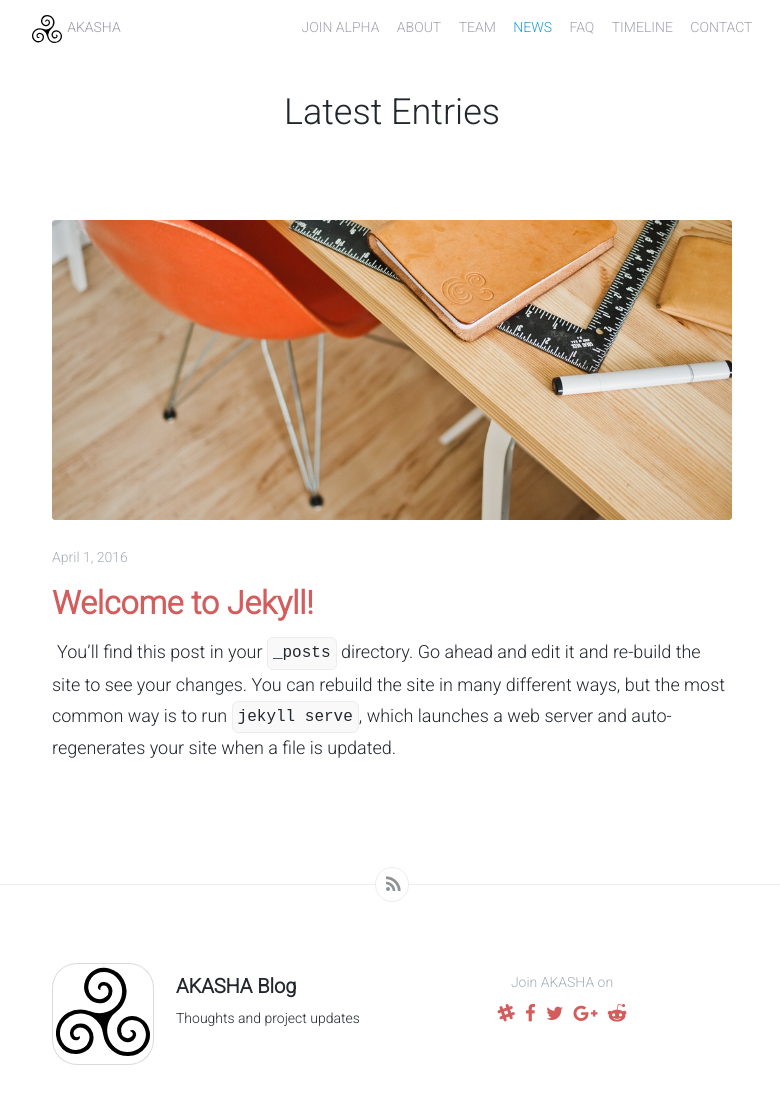
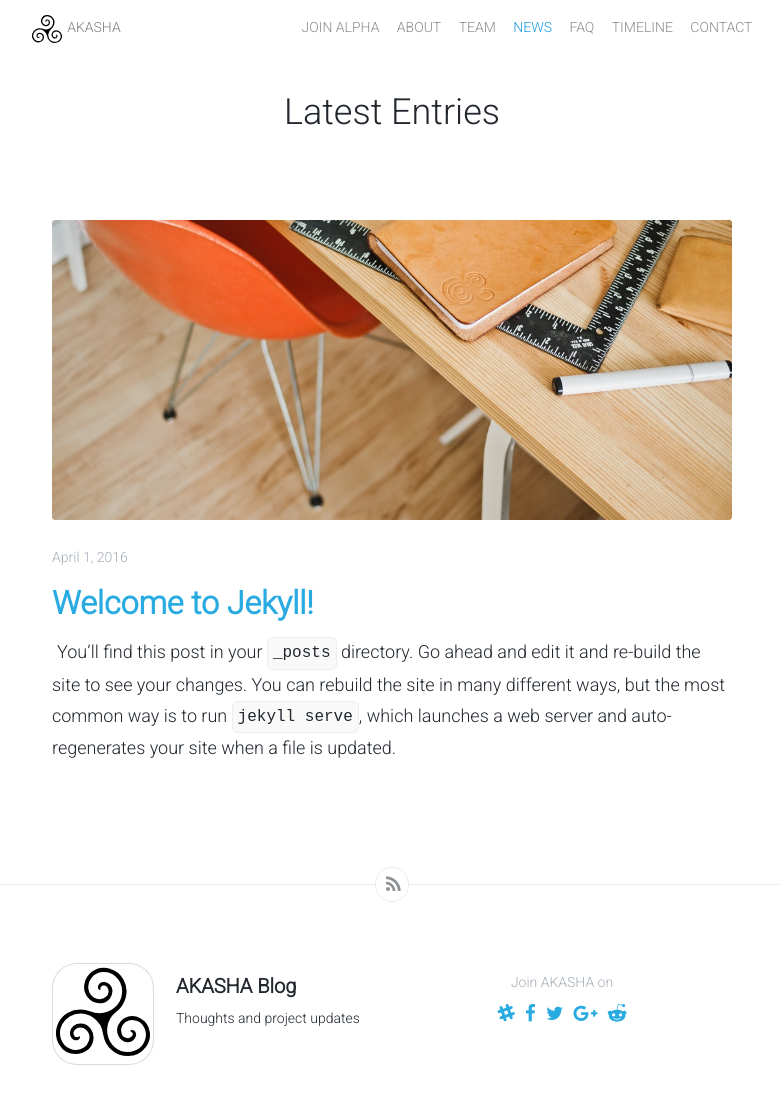
Before and after one commit to AKASHAorg/blog.akasha.world, a Jekyll site: the page built from index.html, in a window 1280 px wide and 1115 px high. Shown: the top 1104 px of the window, without its empty margins (248-1028 px from the left). Built offline with Jekyll 4.4.1, drawn with Linux system fonts in a browser that asks for light colours; the list of posts is cut into pages by our own code.

Commit message:
Link style: blue

```diff
--- a/_includes/header.html
+++ b/_includes/header.html
@@ -9,7 +9,7 @@
     <li><a href="http://akasha.world/#joinAlpha">JOIN ALPHA</a></li>
     <li><a href="http://akasha.world/#about">ABOUT</a></li>
     <li><a href="http://akasha.world/#team">TEAM</a></li>
-    <li><a href="#" style="color:#0290DA">NEWS</a></li>
+    <li><a href="#" class="active">NEWS</a></li>
     <li><a href="http://akasha.world/#faq">FAQ</a></li>
     <li><a href="http://akasha.world/#roadmap">TIMELINE</a></li>
     <li><a href="http://akasha.world/#contact">CONTACT</a></li>
--- a/css/screen.css
+++ b/css/screen.css
@@ -32,7 +32,7 @@ nav[role=navigation] #header-text {
 	margin-left: 5px;
 }
 nav[role=navigation] a {
-	color: #99a;
+	color: #7f7f7f;
 	text-decoration: none;
 }
 nav[role=navigation] ul {
@@ -54,9 +54,12 @@ nav[role=navigation] li {
 nav[role=navigation] li a {
 	margin: 0;
 	padding: 0;
-	color: #99a;
+	color: #7f7f7f;
 	white-space: nowrap;
 	text-decoration: none;
+}
+nav[role=navigation] li a.active {
+	color: #0290da;
 }
 
 @media screen and (max-width: 36em) {
@@ -424,7 +427,7 @@ body::-webkit-selection, body::-moz-selection, body::-o-selection, body::selecti
 }
 
 a {
-	color: #d35c5c;
+	color: #29abe2;
 	text-decoration: none;
 	outline: none;
 	-webkit-transition-property: background-color, color;
```
